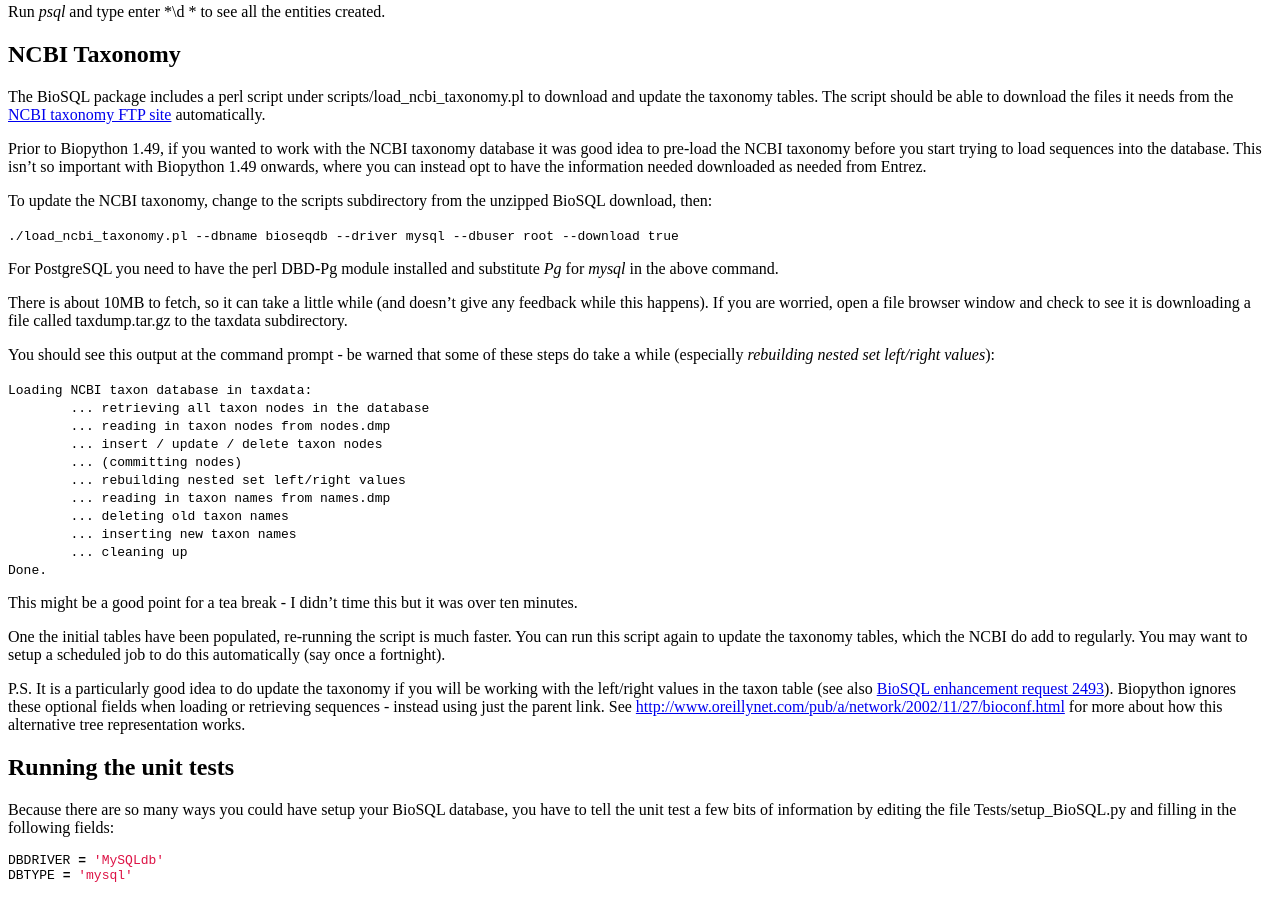
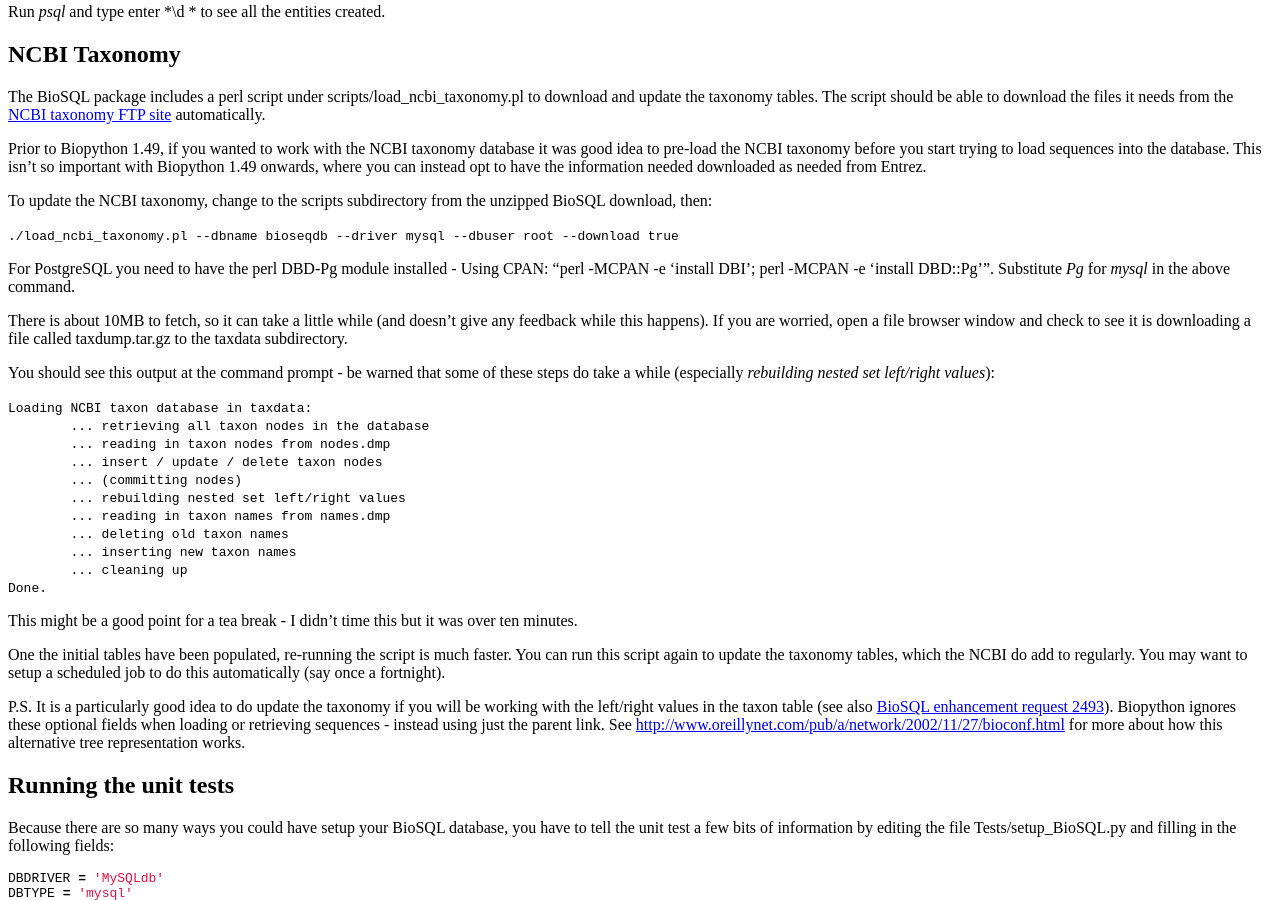
Before and after one commit to biopython/biopython.github.io, a Jekyll site: the page built from wiki/BioSQL.md, in a window 1280 px wide and 900 px high, scrolled down 2135 px. Built offline with Jekyll 4.4.1, drawn with Linux system fonts in a browser that asks for light colours.

Commit message:
/* NCBI Taxonomy */

```diff
--- a/wiki/BioSQL.md
+++ b/wiki/BioSQL.md
@@ -178,8 +178,9 @@ unzipped BioSQL download, then:
 
 `./load_ncbi_taxonomy.pl --dbname bioseqdb --driver mysql --dbuser root --download true`
 
-For PostgreSQL you need to have the perl DBD-Pg module installed and
-substitute *Pg* for *mysql* in the above command.
+For PostgreSQL you need to have the perl DBD-Pg module installed - Using
+CPAN: "perl -MCPAN -e 'install DBI'; perl -MCPAN -e 'install DBD::Pg'".
+Substitute *Pg* for *mysql* in the above command.
 
 There is about 10MB to fetch, so it can take a little while (and doesn't
 give any feedback while this happens). If you are worried, open a file
```
Also changed, not shown: 1 other file.
